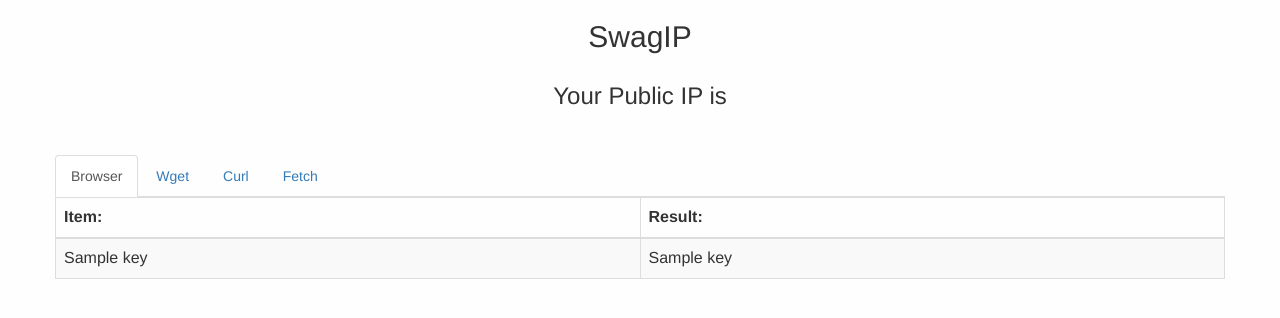
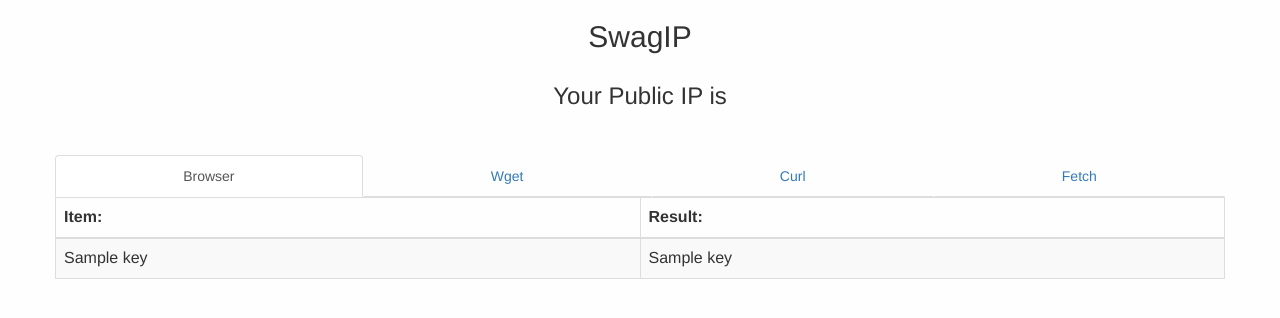
Before and after one commit to StackFocus/SwagIP, a Flask app: template swagip/templates/index.html in a window 1280 px wide. Shown: the top 318 px of the page. Run offline with Flask 2, Linux system fonts and the light colour scheme; the template is opened without the code that fills it: most values are stand-ins (such as "Sample title", 1, 10 or a date in 2020); some libraries are stand-ins or nearby versions.

Commit message:
Add justified navigation

```diff
--- a/swagip/templates/index.html
+++ b/swagip/templates/index.html
@@ -15,7 +15,7 @@
 
         <div class="row">
             {% if clientInfo %}
-            <ul class="nav nav-tabs">
+            <ul class="nav nav-tabs nav-justified">
                 <li id="browser" role="presentation" class="active"><a href="#">Browser</a></li>
                 <li id="wget" role="presentation"><a href="#">Wget</a></li>
                 <li id="curl" role="presentation"><a href="#">Curl</a></li>
```
